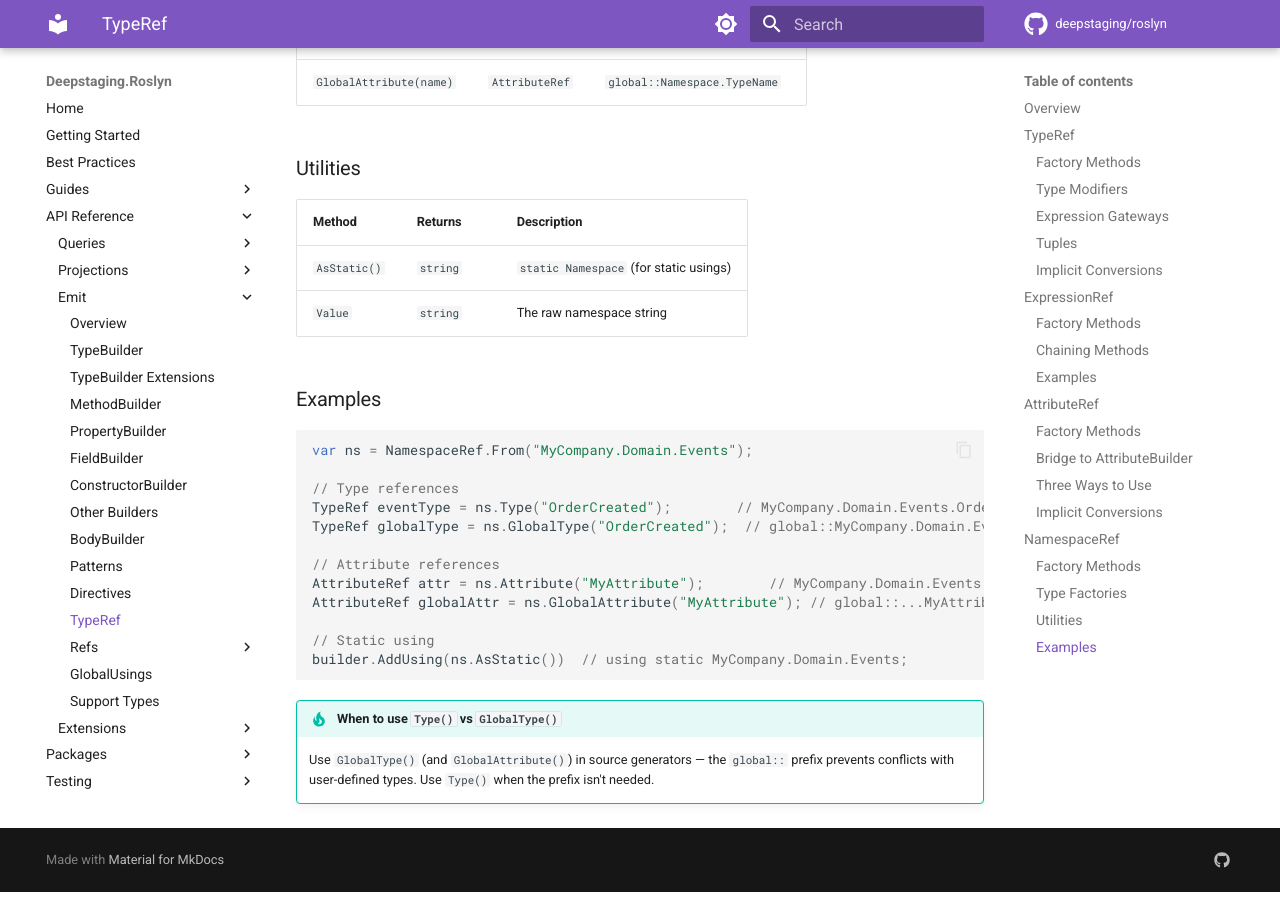
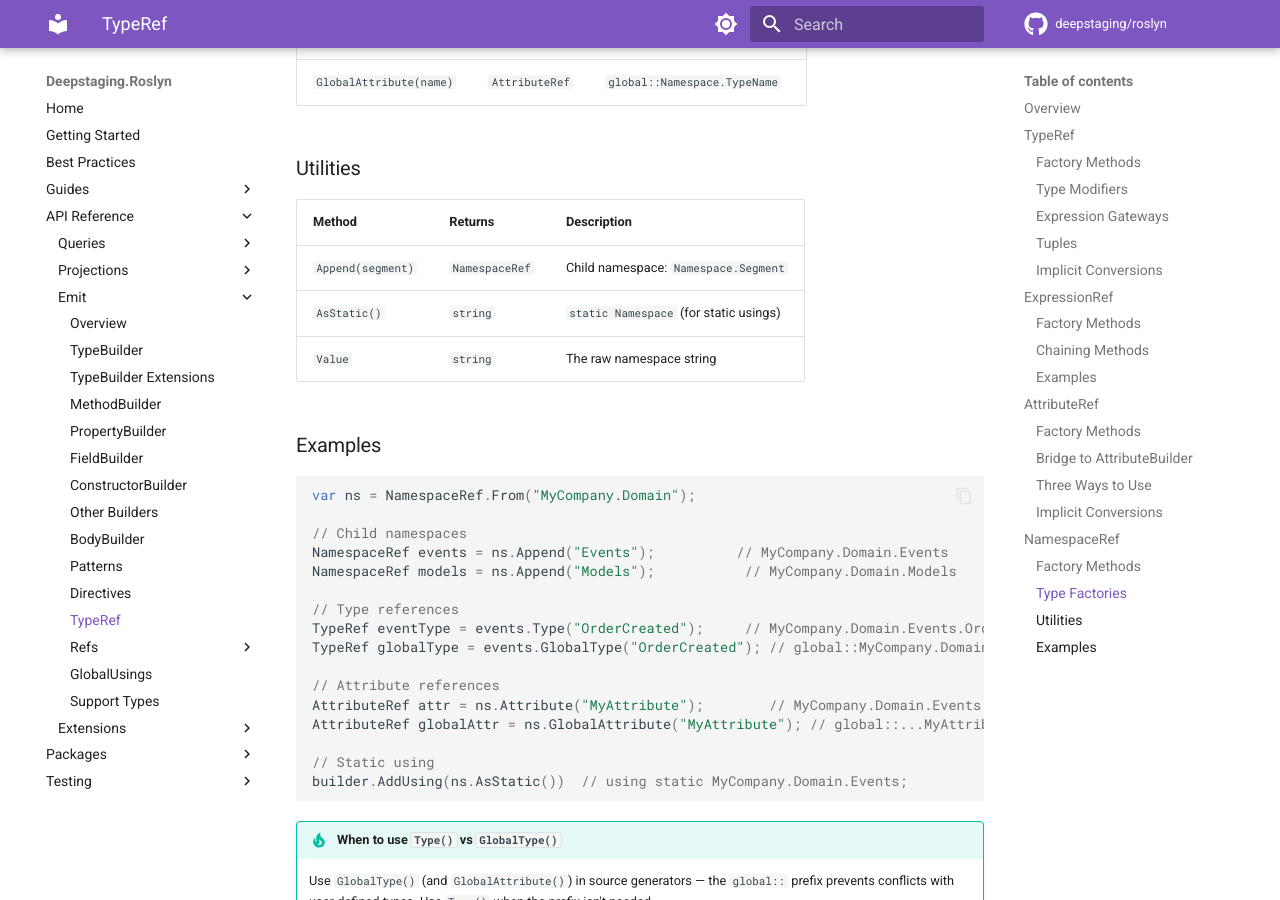
Before and after one commit to deepstaging/roslyn, an MkDocs documentation site: the page built from docs/api/emit/type-ref.md, in a window 1280 px wide and 900 px high, scrolled down 6665 px. Built offline with MkDocs 1.6.1 and Material for MkDocs 9.7.7, drawn with Linux system fonts in a browser that asks for light colours; comment, search, counter and statistics services are not loaded.

Commit message:
feat: add NamespaceRef.Append() for child namespaces
Co-authored-by: Copilot <223556219+Copilot@users.noreply.github.com>

````diff
--- a/docs/api/emit/type-ref.md
+++ b/docs/api/emit/type-ref.md
@@ -250,17 +250,22 @@ A lightweight primitive representing a .NET namespace. Central factory for creat
 
 | Method | Returns | Description |
 |--------|---------|-------------|
+| `Append(segment)` | `NamespaceRef` | Child namespace: `Namespace.Segment` |
 | `AsStatic()` | `string` | `static Namespace` (for static usings) |
 | `Value` | `string` | The raw namespace string |
 
 ### Examples
 
 ```csharp
-var ns = NamespaceRef.From("MyCompany.Domain.Events");
+var ns = NamespaceRef.From("MyCompany.Domain");
+
+// Child namespaces
+NamespaceRef events = ns.Append("Events");          // MyCompany.Domain.Events
+NamespaceRef models = ns.Append("Models");           // MyCompany.Domain.Models
 
 // Type references
-TypeRef eventType = ns.Type("OrderCreated");        // MyCompany.Domain.Events.OrderCreated
-TypeRef globalType = ns.GlobalType("OrderCreated");  // global::MyCompany.Domain.Events.OrderCreated
+TypeRef eventType = events.Type("OrderCreated");     // MyCompany.Domain.Events.OrderCreated
+TypeRef globalType = events.GlobalType("OrderCreated"); // global::MyCompany.Domain.Events.OrderCreated
 
 // Attribute references
 AttributeRef attr = ns.Attribute("MyAttribute");        // MyCompany.Domain.Events.MyAttribute
````
Also changed, not shown: 1 other file.
